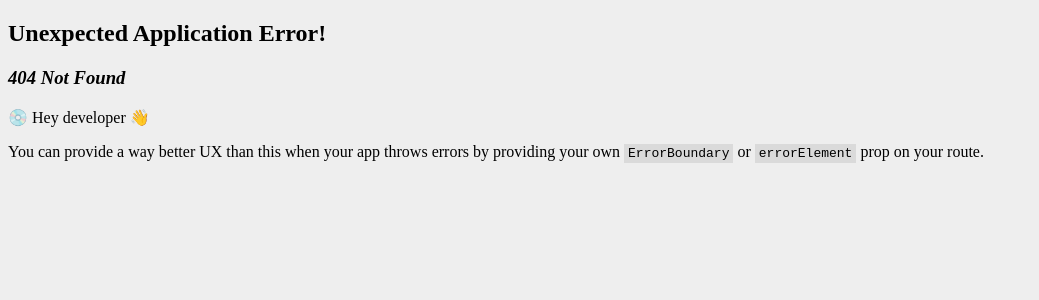
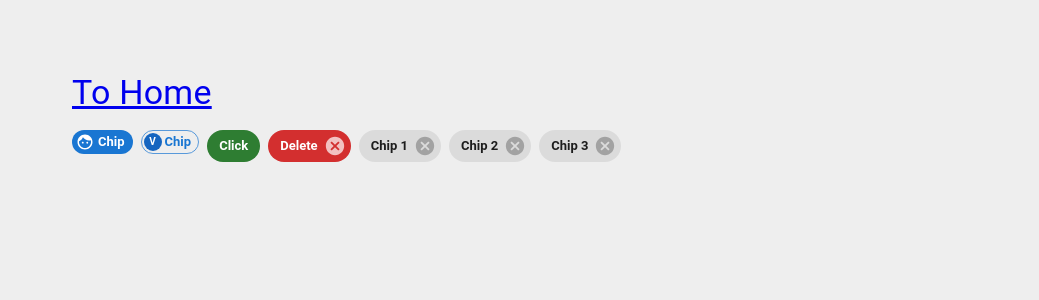
Before and after one commit to DonOhhhh/React-MUI-Tutorials, a React (Vite) app: page /chip in a window 1280 px wide. Before the commit this address had no page. Shown: the top 300 px of the page, without its empty margins (0-1039 px from the left). Built offline with nearby package versions, Linux system fonts and the light colour scheme.

Commit message:
feat : Chip

```diff
--- a/src/components/Links.tsx
+++ b/src/components/Links.tsx
@@ -25,6 +25,7 @@
         { link: "/avatar", text: "Avatar" },
         { link: "/badge", text: "Badge" },
         { link: "/list", text: "List" },
+        { link: "/chip", text: "Chip" },
     ];
 
     return (
--- /dev/null
+++ b/src/components/MuiChip.tsx
@@ -0,0 +1,40 @@
+import { Face } from "@mui/icons-material";
+import { Avatar, Chip, Stack } from "@mui/material";
+import React, { useState } from "react";
+
+export const MuiChip = () => {
+    const [chips, setChips] = useState(["Chip 1", "Chip 2", "Chip 3"]);
+    const handleDelete = (chipToDelete: string) => {
+        setChips((chips) => chips.filter((chip) => chip !== chipToDelete));
+    };
+    return (
+        <Stack direction={"row"} spacing={1}>
+            <Chip label="Chip" color="primary" size="small" icon={<Face />} />
+            <Chip
+                label="Chip"
+                color="primary"
+                size="small"
+                variant="outlined"
+                avatar={<Avatar>V</Avatar>}
+            />
+            <Chip
+                label="Click"
+                color="success"
+                onClick={() => alert("Clicked!")}
+            />
+            <Chip
+                label="Delete"
+                color="error"
+                onClick={() => alert("Clicked!")}
+                onDelete={() => alert("Delete handler called")}
+            />
+            {chips.map((chip) => (
+                <Chip
+                    key={chip}
+                    label={chip}
+                    onDelete={() => handleDelete(chip)}
+                />
+            ))}
+        </Stack>
+    );
+};
--- a/src/main.tsx
+++ b/src/main.tsx
@@ -24,6 +24,7 @@
 import { MuiAvatar } from "./components/MuiAvatar.tsx";
 import { MuiBadge } from "./components/MuiBadge.tsx";
 import { MuiList } from "./components/MuiList.tsx";
+import { MuiChip } from "./components/MuiChip.tsx";
 
 const router = createBrowserRouter([
     {
@@ -122,6 +123,10 @@
                 path: "/list",
                 element: <MuiList />,
             },
+            {
+                path: "/chip",
+                element: <MuiChip />,
+            },
         ],
     },
 ]);
```
